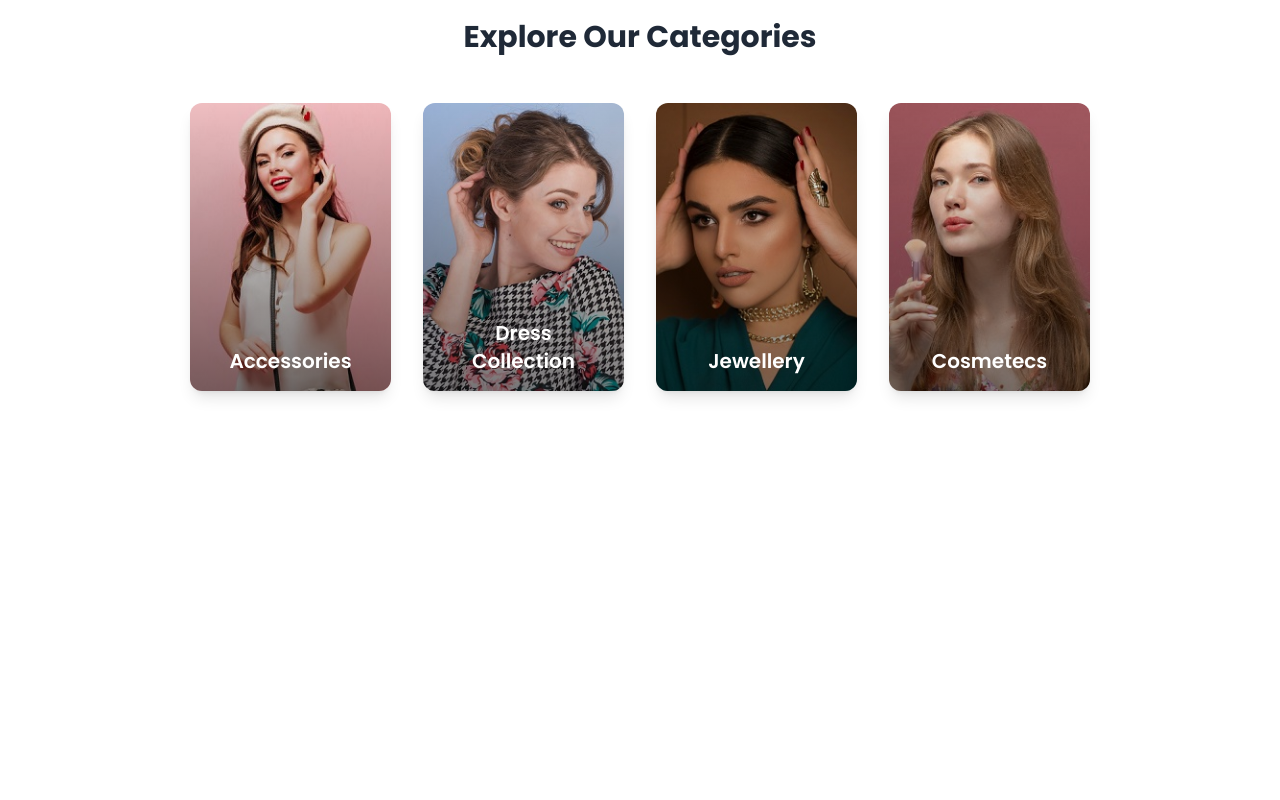
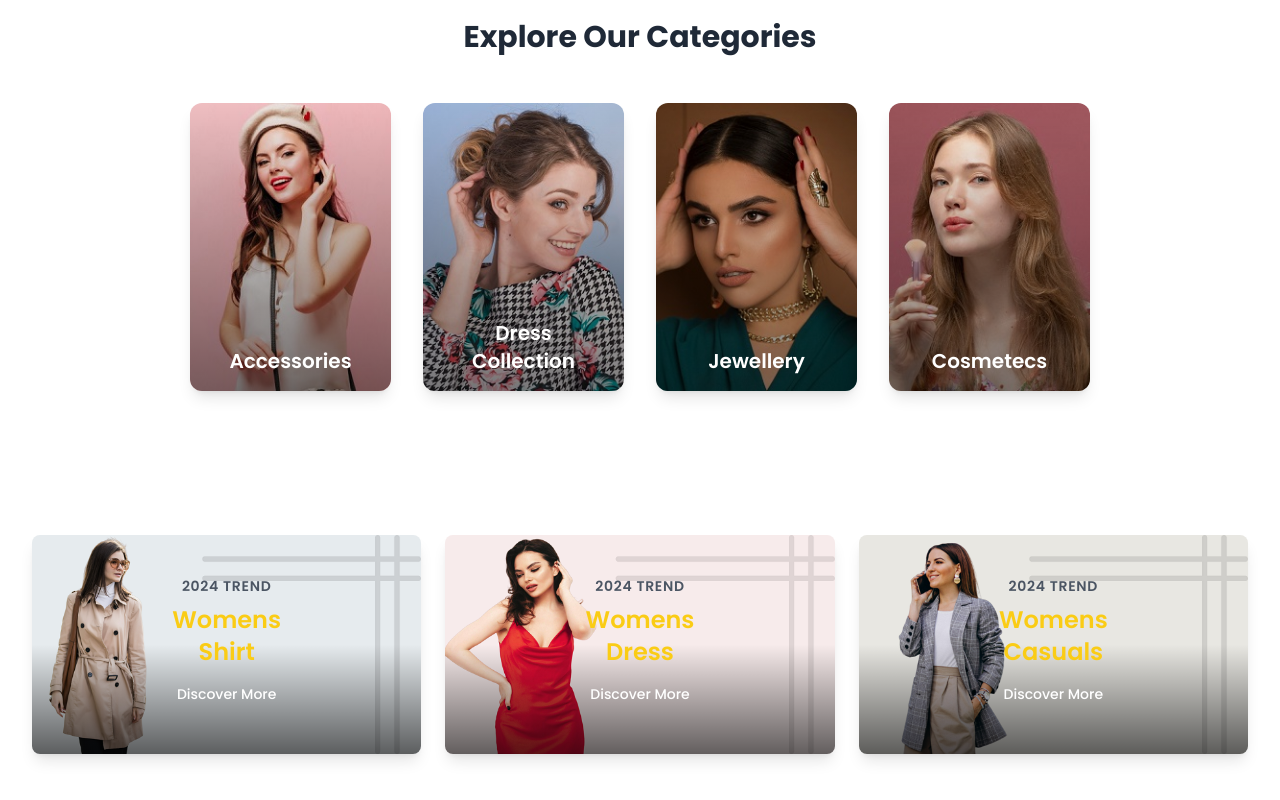
Before and after one commit to AshikurZaman01/Lebaba-Ecommerce-React-App, a React (Vite) app: page / in a window 1280 px wide. Shown: the part 807-1607 px from the top of the page. Before the commit the page ends 1262 px from the top, so only its background shows below. Built offline with nearby package versions, Linux system fonts and the light colour scheme.

Commit message:
add Hero Section

```diff
--- a/src/Components/Pages/Home/Categories/Categories.jsx
+++ b/src/Components/Pages/Home/Categories/Categories.jsx
@@ -5,6 +5,7 @@ import categoriesImg3 from '../../../../assets/images/category-3.jpg';
 import categoriesImg4 from '../../../../assets/images/category-4.jpg';
 
 const Categories = () => {
+
     const categories = [
         { id: 1, name: "Accessories", path: "accessories", image: categoriesImg1 },
         { id: 2, name: "Dress Collection", path: "dressCollection", image: categoriesImg2 },
--- /dev/null
+++ b/src/Components/Pages/Home/HeroSection/HeroSection.jsx
@@ -0,0 +1,53 @@
+import { Link } from 'react-router-dom';
+import cardImage01 from '../../../../assets/images/card-1.png';
+import cardImage02 from '../../../../assets/images/card-2.png';
+import cardImage03 from '../../../../assets/images/card-3.png';
+
+const HeroSection = () => {
+    const cards = [
+        { id: 1, title: "Womens Shirt", trend: "2024 Trend", image: cardImage01 },
+        { id: 2, title: "Womens Dress", trend: "2024 Trend", image: cardImage02 },
+        { id: 3, title: "Womens Casuals", trend: "2024 Trend", image: cardImage03 },
+    ];
+
+    return (
+        <div className="max-w-[var(--max-width-1400)] mx-auto py-20 px-4">
+            <section className="grid grid-cols-1 sm:grid-cols-2 md:grid-cols-3 gap-6">
+                {
+                    cards.map((item) => (
+                        <div
+                            key={item.id}
+                            className="relative overflow-hidden group rounded-lg shadow-lg transform transition-all duration-300 hover:scale-105"
+                        >
+                            <img
+                                src={item.image}
+                                alt={item.title}
+                                className="w-full h-full object-cover transition-all duration-500 group-hover:opacity-80"
+                            />
+
+                            <div className="absolute inset-0 bg-gradient-to-t from-black via-transparent to-transparent opacity-60 group-hover:opacity-80 transition-opacity duration-300"></div>
+
+                            <div className="absolute bottom-0 left-1/2 transform -translate-x-1/2 mb-8 px-6 py-4 text-center text-white">
+
+                                <p className="text-sm uppercase  font-semibold tracking-wider text-gray-600">{item.trend}</p>
+
+
+                                <h4 className="mt-2 text-2xl font-semibold text-yellow-400">{item.title}</h4>
+
+                                {/* Discover More Link */}
+                                <Link
+                                    to="#"
+                                    className="mt-4 inline-block text-sm font-medium text-white border-b-2 border-transparent hover:border-white transition-all duration-200"
+                                >
+                                    Discover More
+                                </Link>
+                            </div>
+                        </div>
+                    ))
+                }
+            </section>
+        </div>
+    );
+};
+
+export default HeroSection;
--- a/src/Components/Pages/Home/Home.jsx
+++ b/src/Components/Pages/Home/Home.jsx
@@ -1,5 +1,6 @@
 import Banner from "./Banner/Banner"
 import Categories from "./Categories/Categories"
+import HeroSection from "./HeroSection/HeroSection"
 
 const Home = () => {
     return (
@@ -9,6 +10,8 @@ const Home = () => {
 
             <Categories></Categories>
 
+            <HeroSection></HeroSection>
+
         </div>
     )
 }
```
